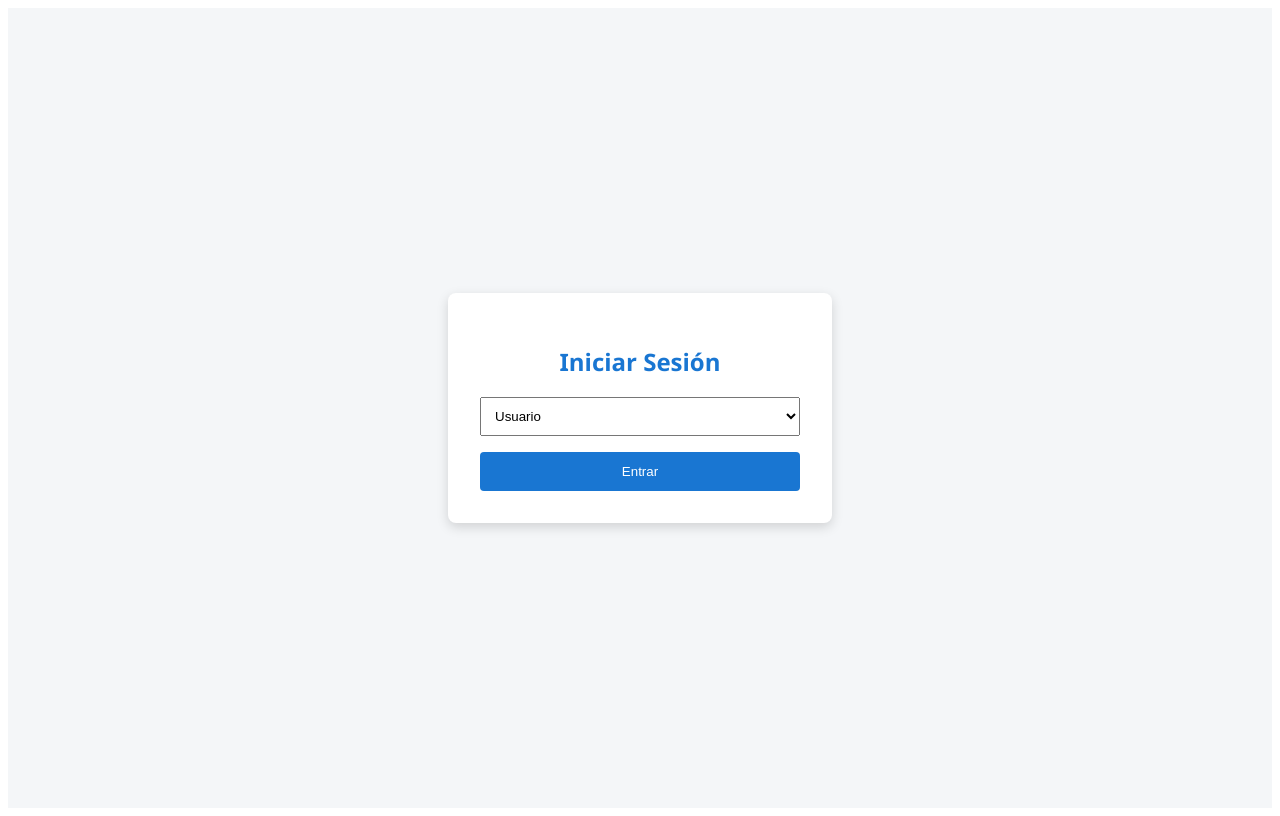
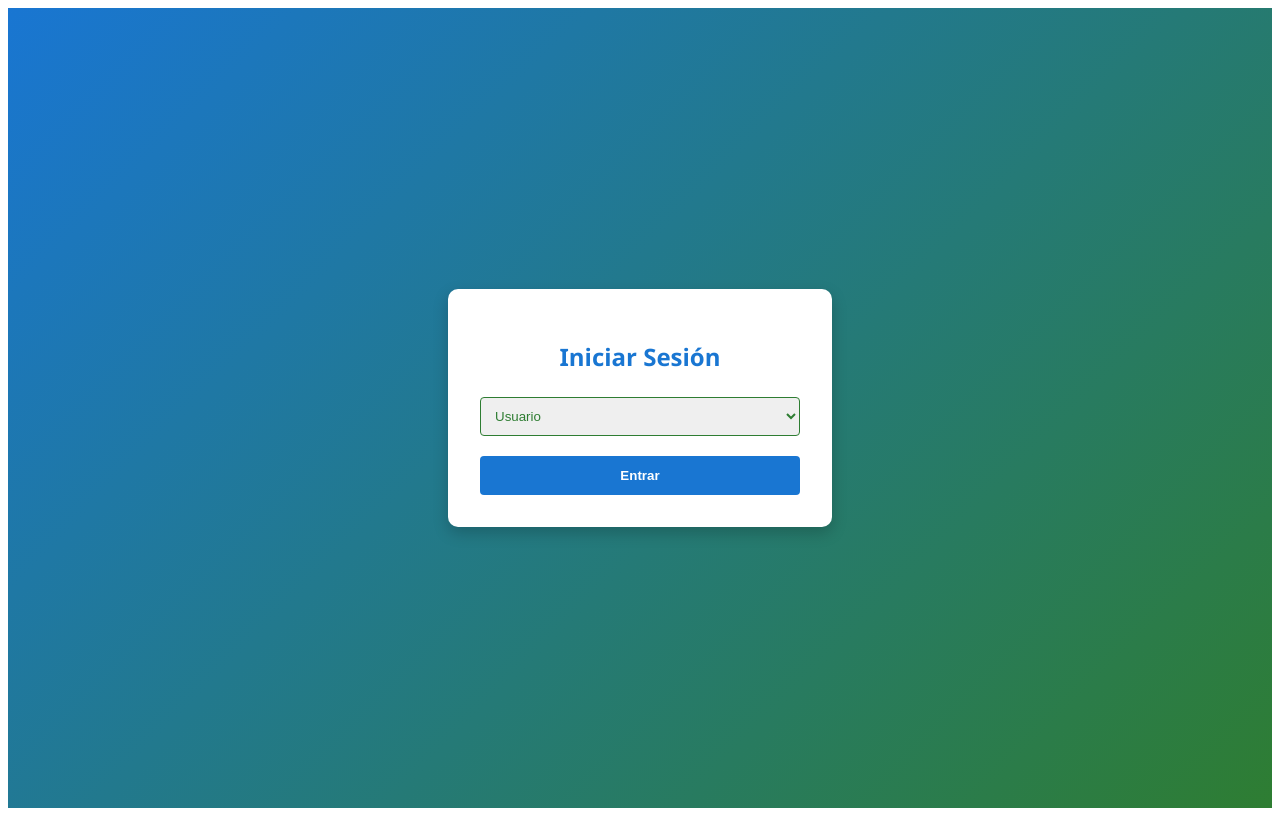
Before and after one commit to wandres2357-commits/Proyecto_SGCM, a React (Vite) app: page / in a window 1280 px wide. Both pictures are taken after a click on the button "Iniciar sesión". Built offline with nearby package versions, Linux system fonts and the light colour scheme.

Commit message:
Add files via upload

```diff
--- a/src/Login.jsx
+++ b/src/Login.jsx
@@ -4,29 +4,47 @@ export default function Login({ onLogin }) {
   const [role, setRole] = useState("user");
 
   return (
-    <div style={{
+    <div
+      style={{
         minHeight: "100vh",
         display: "flex",
         justifyContent: "center",
         alignItems: "center",
-      background: "#f4f6f8",
-      fontFamily: "Segoe UI"
-    }}>
-      <div style={{
-        background: "#fff",
+        background: "linear-gradient(135deg, #1976d2, #2e7d32)",
+        fontFamily: "Segoe UI",
+      }}
+    >
+      <div
+        style={{
+          background: "#ffffff",
           padding: 32,
-        borderRadius: 8,
+          borderRadius: 10,
           width: 320,
-        boxShadow: "0 4px 12px rgba(0,0,0,.15)"
-      }}>
-        <h2 style={{ color: "#1976d2", textAlign: "center" }}>
+          boxShadow: "0 6px 16px rgba(0,0,0,.2)",
+        }}
+      >
+        <h2
+          style={{
+            color: "#1976d2",
+            textAlign: "center",
+            marginBottom: 24,
+          }}
+        >
           Iniciar Sesión
         </h2>
 
         <select
           value={role}
           onChange={(e) => setRole(e.target.value)}
-          style={{ width: "100%", padding: 10, marginBottom: 16 }}
+          style={{
+            width: "100%",
+            padding: 10,
+            marginBottom: 20,
+            borderRadius: 4,
+            border: "1px solid #2e7d32",
+            color: "#2e7d32",
+            outline: "none",
+          }}
         >
           <option value="user">Usuario</option>
           <option value="admin">Administrador</option>
@@ -38,11 +56,15 @@ export default function Login({ onLogin }) {
             width: "100%",
             padding: 12,
             background: "#1976d2",
-            color: "#fff",
+            color: "#ffffff",
             border: "none",
             borderRadius: 4,
-            cursor: "pointer"
+            fontWeight: 600,
+            cursor: "pointer",
+            transition: "background .3s",
           }}
+          onMouseOver={(e) => (e.target.style.background = "#1565c0")}
+          onMouseOut={(e) => (e.target.style.background = "#1976d2")}
         >
           Entrar
         </button>
```
Lines whose indentation alone changed are shown as unchanged.
